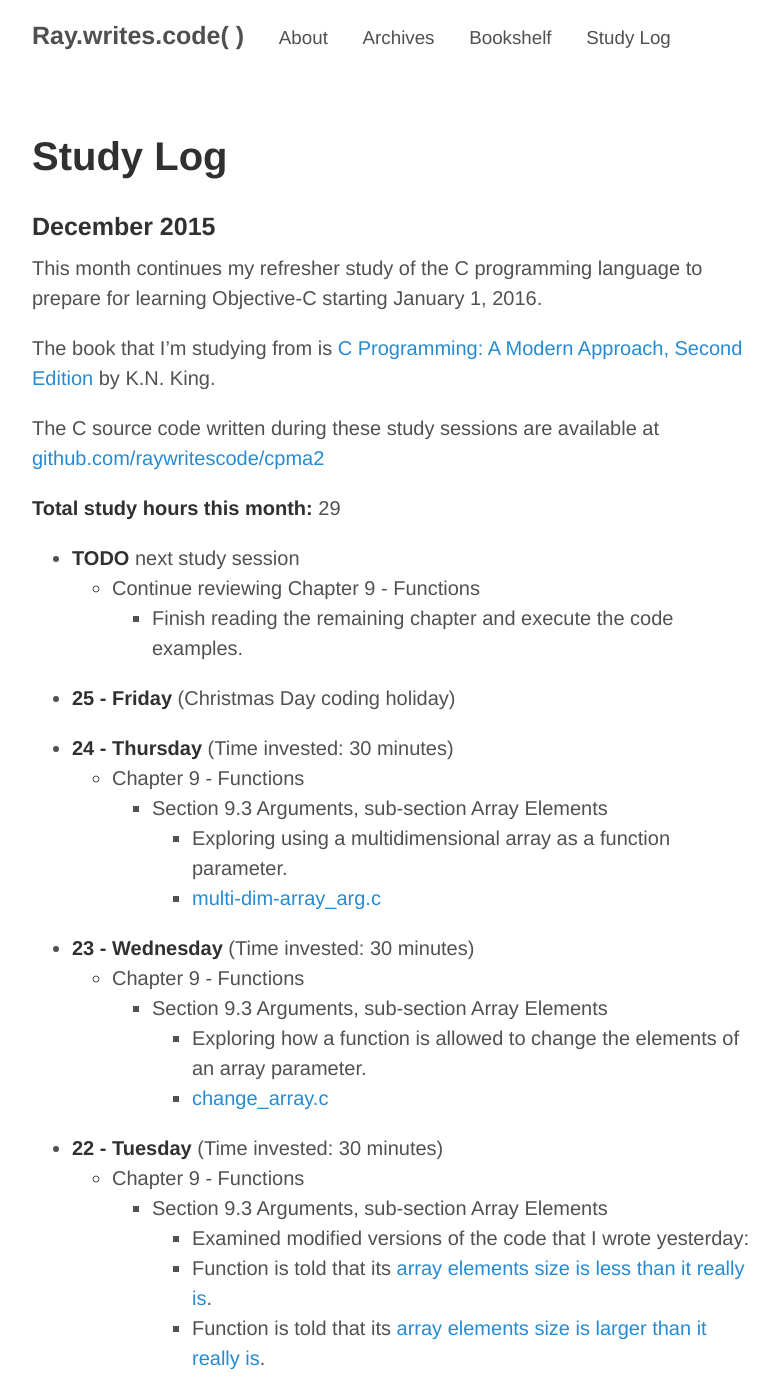
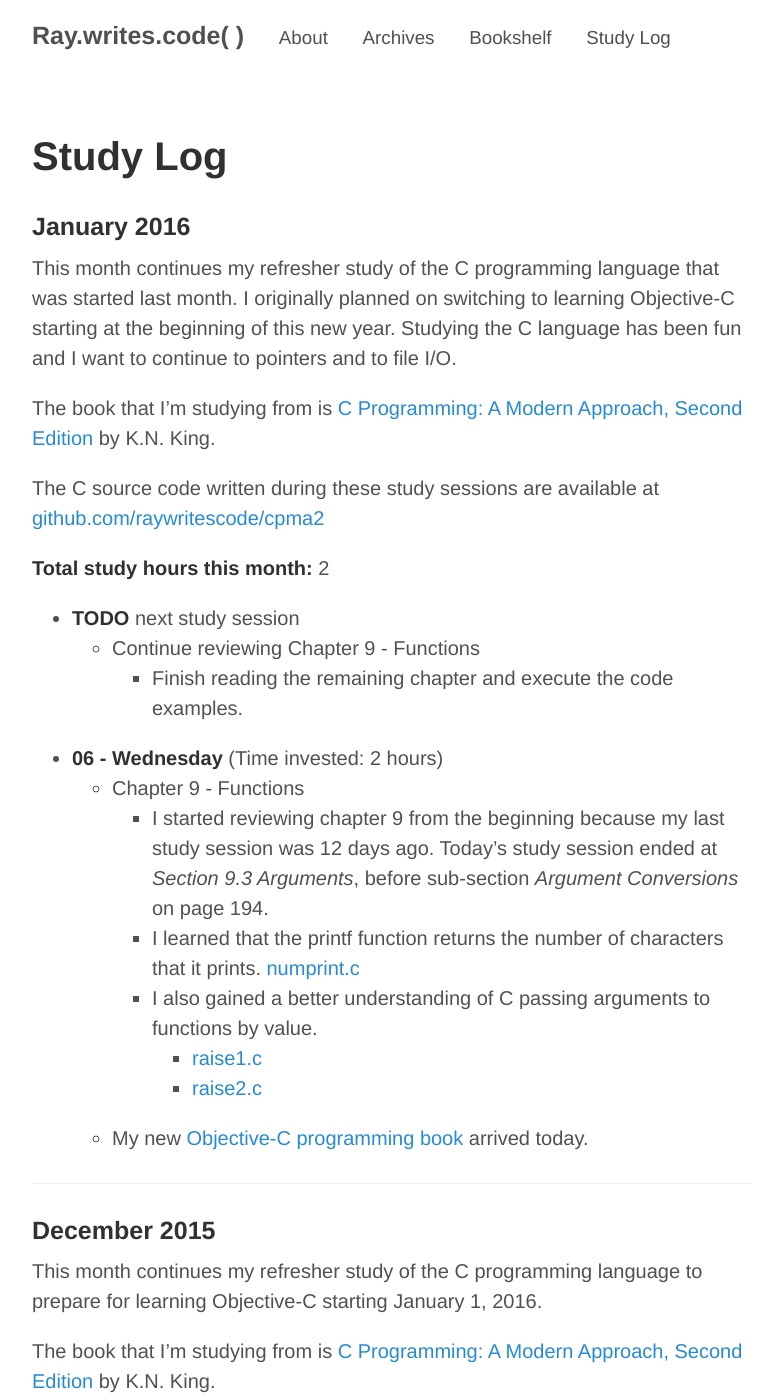
Before and after one commit to raywritescode/raywritescode.github.io, a Jekyll site: the page built from studylog.md, in a window 1280 px wide and 1400 px high. Shown: the whole window, without its empty margins (248-1027 px from the left). Built offline with Jekyll 4.4.1, drawn with Linux system fonts in a browser that asks for light colours; Markdown is read by kramdown in place of the engine named in the settings.

Commit message:
Updated studylog.md - Study session (2 hours) Wednesday 2016-01-06

```diff
--- a/studylog.md
+++ b/studylog.md
@@ -2,6 +2,31 @@
 layout: page
 title: Study Log
 ---
+
+### January 2016
+
+This month continues my refresher study of the C programming language that was started last month. I originally planned on switching to learning Objective-C starting at the beginning of this new year. Studying the C language has been fun and I want to continue to pointers and to file I/O.
+
+The book that I'm studying from is [C Programming: A Modern Approach, Second Edition](http://amzn.to/1O2vzz7) by K.N. King.
+
+The C source code written during these study sessions are available at [github.com/raywritescode/cpma2](https://github.com/raywritescode/cpma2)
+
+**Total study hours this month:** 2
+
+* **TODO** next study session
+   - Continue reviewing Chapter 9 - Functions
+      * Finish reading the remaining chapter and execute the code examples.
+
+* **06 - Wednesday** (Time invested: 2 hours)
+   - Chapter 9 - Functions
+      * I started reviewing chapter 9 from the beginning because my last study session was 12 days ago. Today's study session ended at *Section 9.3 Arguments*, before sub-section *Argument Conversions* on page 194.
+      * I learned that the printf function returns the number of characters that it prints. [numprint.c](https://github.com/raywritescode/cpma2/blob/master/ch09/review/numprint.c)
+      * I also gained a better understanding of C passing arguments to functions by value.
+         - [raise1.c](https://github.com/raywritescode/cpma2/blob/74a9122cc9c0ec5848adeff570016845d0484d2c/ch09/review/raise1.c)
+         - [raise2.c](https://github.com/raywritescode/cpma2/blob/45e914475dedcbc3b286df9d4be7481aad7bd11c/ch09/review/raise2.c)
+   - My new [Objective-C programming book](http://www.amazon.com/gp/product/0321967607/ref=as_li_qf_sp_asin_il_tl?ie=UTF8&camp=1789&creative=9325&creativeASIN=0321967607&linkCode=as2&tag=6767151-20&linkId=4Q5HULKJNBJI4WYB) arrived today.
+
+-----
 
 ### December 2015
 
```
